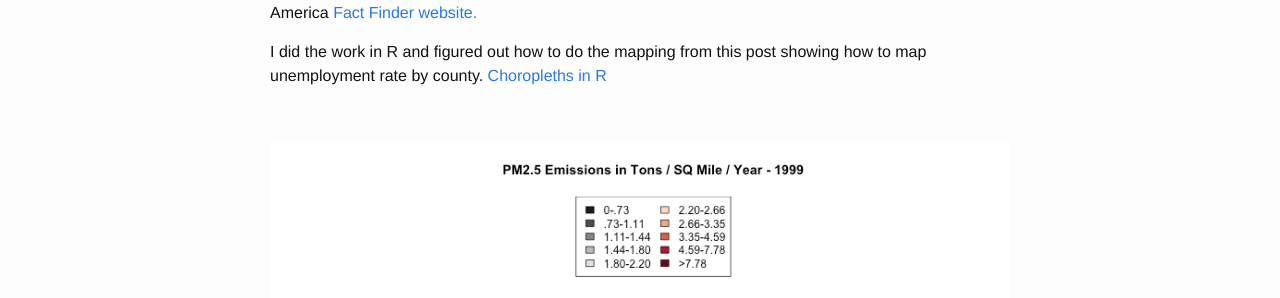
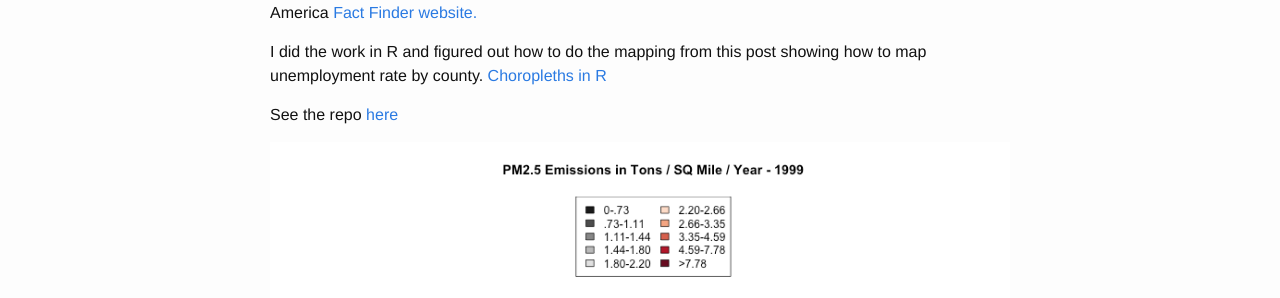
Before and after one commit to Ian-Ma/Ian-Ma.github.io, a Jekyll site: the page built from _posts/2015-04-30-PM25_emissions.md, in a window 1280 px wide and 900 px high. Shown: the part 325-623 px from the top of the window. Built offline with Jekyll 4.4.1, drawn with Linux system fonts in a browser that asks for light colours.

Commit message:
ANother minor change

```diff
--- a/_posts/2015-04-30-PM25_emissions.md
+++ b/_posts/2015-04-30-PM25_emissions.md
@@ -18,11 +18,13 @@ I also pulled data showing the square miles of each county in the country from t
 I did the work in R and figured out how to do the mapping from this post showing
 how to map unemployment rate by county. [Choropleths in R][3]
 
+See the repo [here][5]
+
 [3]: <http://www.thisisthegreenroom.com/2009/choropleths-in-r/>
 
 [4]: <http://factfinder.census.gov>
 
-
+[5]: <https://github.com/IanMadd/MappingPM25>
 
 ![1999 PM 2.5 Emissions](<{{site.url}}/assets/PM25Emissions1999.png>)
 
```
